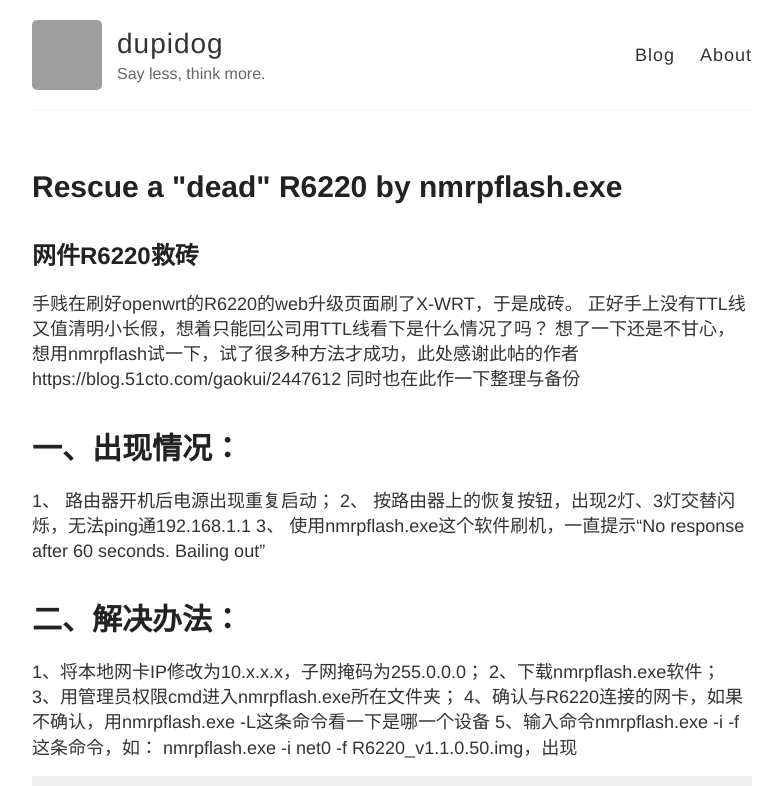
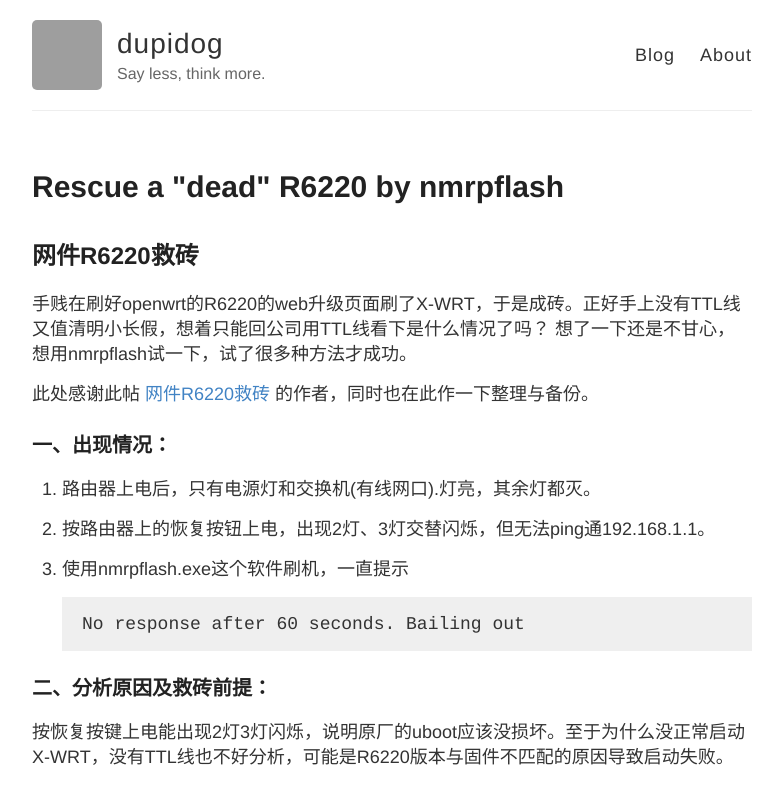
Before and after one commit to dupidog/dupidog.github.io, a Jekyll site: the page built from _posts/2020-4-5-rescue-a-dead-r6220-by-nmrpflash-exe.md, in a window 1280 px wide and 1400 px high. Shown: the top 786 px of the window, without its empty margins (248-1031 px from the left). Built offline with Jekyll 4.4.1, drawn with Linux system fonts in a browser that asks for light colours; comment, search, counter and statistics services are not loaded; some of the changed text lies outside the part shown; grey boxes are pictures that could not be loaded.

Commit message:
Update 2020-4-5-rescue-a-dead-r6220-by-nmrpflash-exe.md

````diff
--- a/_posts/2020-4-5-rescue-a-dead-r6220-by-nmrpflash-exe.md
+++ b/_posts/2020-4-5-rescue-a-dead-r6220-by-nmrpflash-exe.md
@@ -1,38 +1,80 @@
 ---
 layout: post
-title: Rescue a "dead" R6220 by nmrpflash.exe
+title: Rescue a "dead" R6220 by nmrpflash
 ---
 
 ## 网件R6220救砖
 
-手贱在刷好openwrt的R6220的web升级页面刷了X-WRT，于是成砖。
-正好手上没有TTL线又值清明小长假，想着只能回公司用TTL线看下是什么情况了吗？
-想了一下还是不甘心，想用nmrpflash试一下，试了很多种方法才成功，此处感谢此帖的作者
-https://blog.51cto.com/gaokui/2447612
-同时也在此作一下整理与备份
+手贱在刷好openwrt的R6220的web升级页面刷了X-WRT，于是成砖。正好手上没有TTL线又值清明小长假，想着只能回公司用TTL线看下是什么情况了吗？
+想了一下还是不甘心，想用nmrpflash试一下，试了很多种方法才成功。
 
-# 一、出现情况：
-1、 路由器开机后电源出现重复启动；
-2、 按路由器上的恢复按钮，出现2灯、3灯交替闪烁，无法ping通192.168.1.1
-3、 使用nmrpflash.exe这个软件刷机，一直提示“No response after 60 seconds. Bailing out”
+此处感谢此帖
+[网件R6220救砖](https://blog.51cto.com/gaokui/2447612)
+的作者，同时也在此作一下整理与备份。
 
-# 二、解决办法：
-1、将本地网卡IP修改为10.x.x.x，子网掩码为255.0.0.0；
-2、下载nmrpflash.exe软件；
-3、用管理员权限cmd进入nmrpflash.exe所在文件夹；
-4、确认与R6220连接的网卡，如果不确认，用nmrpflash.exe -L这条命令看一下是哪一个设备
-5、输入命令nmrpflash.exe -i <device> -f <flash_image_file>这条命令，如：
-nmrpflash.exe -i net0 -f R6220_v1.1.0.50.img，出现
-~~~
+### 一、出现情况：
+
+1.  路由器上电后，只有电源灯和交换机(有线网口).灯亮，其余灯都灭。
+
+2.  按路由器上的恢复按钮上电，出现2灯、3灯交替闪烁，但无法ping通192.168.1.1。
+
+3.  使用nmrpflash.exe这个软件刷机，一直提示
+```
+No response after 60 seconds. Bailing out
+```
+
+### 二、分析原因及救砖前提：
+
+按恢复按键上电能出现2灯3灯闪烁，说明原厂的uboot应该没损坏。至于为什么没正常启动X-WRT，没有TTL线也不好分析，可能是R6220版本与固件不匹配的原因导致启动失败。
+
+救砖前提是uboot没有损坏，也必须是原厂的。如果刷过breed等不死uboot，那自然也是有办法刷回正常固件的，也没必要使用本方法。
+
+### 三、解决办法：
+
+1. 将本地网卡IP修改为10.x.x.x，子网掩码为255.0.0.0。
+
+2. 下载nmrpflash.exe和适用于你当前windows版本的winpcap软件，先安装好winpcap。
+
+3. 用管理员权限cmd进入nmrpflash.exe所在文件夹。
+
+4. 确认与R6220连接的网卡，如果不确认，用`nmrpflash.exe -L`这条命令看一下是哪一个设备
+```
+D:\>nmrpflash.exe -L
+net0   10.183.10.23     54:42:49:73:5d:c8  (以太网)
+net1   0.0.0.0          2a:dd:08:fc:4d:f4  (本地连接* 3)
+net2   192.168.1.42     78:dd:08:fc:4d:f4  (WLAN)
+net3   0.0.0.0          1a:dd:08:fc:4d:f4  (本地连接* 2)
+```
+
+5. 输入命令
+```
+nmrpflash.exe -i <device> -f <flash_image_file>
+```
+`<device>`为与R6220连接的网卡设备，`<flash_image_file>`为factory刷机包，测试可以为官方升级包或openwrt的factory.img。例如：
+```
+nmrpflash.exe -i net0 -f R6220_v1.1.0.50.img
+```
+当出现如下打印时，说明nmrpflash正在等待路由器响应：
+```
 Advertising NMRP server on net0 ... /
-~~~
-6、此时给路由器上电，nmrpflash检测到路由器，会显示如下：
-![netgear-detect](https://github.com/dupidog/dupidog.github.io/blob/master/images/netgear-nmrpflash-detect.jpg?raw=true)
-7、然后一直出现Received keep-alive request.保持连接，直到提示Remote finished，表示成功刷写完毕。
+```
+
+6. 此时给路由器上电，nmrpflash检测到路由器，打印如下：
+```
+Received configuration request from A0:63:91:11:00:98
+Sending configuration: 10.164.183.252 netmask 255.0.0.0
+Received upload request with empty filename
+Uploading iR6220_v1.1.0.50.img ... OK
+Waiting for remote to respond.
+```
+
+7. 然后一直出现Received keep-alive request.保持连接，直到提示Remote finished，表示成功刷写完毕。
+```
 Received keep-alive request.
 Received keep-alive request.
 Received keep-alive request.
 Remote finished. Closing connection.
 Reboot your device now.
-~~~
-7、重启，将本地网卡修改为自动获取。
+```
+
+8. 重启，将本地网卡修改为自动获取，至此成功救砖。
````
